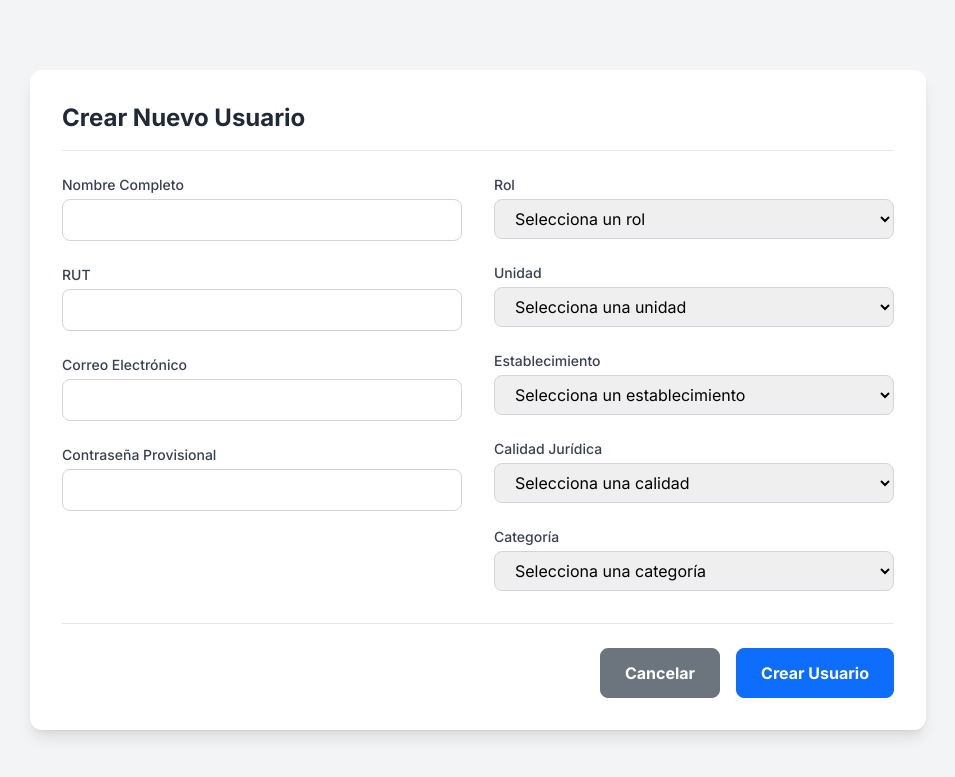
After one commit to Yosh457/hoja-de-vida-flask, a Flask app: template templates/crear_usuario.html in a window 1280 px wide. The commit adds this page. Shown: the top 777 px of the page, without its empty margins (162-1117 px from the left). Run offline with Flask 3, Linux system fonts and the light colour scheme; the template is opened without the code that fills it, so the values that code supplies are empty; some libraries are stand-ins or nearby versions.

Commit message:
Creación y configuración de página para crear usuarios

```diff
--- a/app.py
+++ b/app.py
@@ -5,7 +5,7 @@ from dotenv import load_dotenv
 from flask import Flask
 # Importamos las extensiones y los modelos que usaremos
 from flask_login import LoginManager
-from models import db, Usuario
+from models import db, Usuario, Rol, Establecimiento, Unidad, CalidadJuridica, Categoria
 from flask import render_template, redirect, url_for, flash, request
 from flask_login import login_user, logout_user, login_required, current_user
 from werkzeug.security import check_password_hash
@@ -117,6 +117,65 @@ def create_app():
         usuarios = Usuario.query.order_by(Usuario.id).all()
         return render_template('admin_panel.html', usuarios=usuarios)
 
+    @app.route('/admin/crear_usuario', methods=['GET', 'POST'])
+    @login_required
+    @admin_required
+    def crear_usuario():
+        if request.method == 'POST':
+            # 1. Recolectamos los datos del formulario
+            rut = request.form.get('rut')
+            nombre = request.form.get('nombre_completo')
+            email = request.form.get('email')
+            password = request.form.get('password')
+            rol_id = request.form.get('rol_id')
+            unidad_id = request.form.get('unidad_id')
+            establecimiento_id = request.form.get('establecimiento_id')
+            calidad_id = request.form.get('calidad_id')
+            categoria_id = request.form.get('categoria_id')
+
+            # 2. Verificamos si el email o RUT ya existen
+            if Usuario.query.filter_by(email=email).first():
+                flash('El correo electrónico ya está registrado.', 'danger')
+                return redirect(url_for('crear_usuario'))
+            if Usuario.query.filter_by(rut=rut).first():
+                flash('El RUT ya está registrado.', 'danger')
+                return redirect(url_for('crear_usuario'))
+
+            # 3. Creamos la nueva instancia de Usuario
+            nuevo_usuario = Usuario(
+                rut=rut,
+                nombre_completo=nombre,
+                email=email,
+                rol_id=rol_id,
+                unidad_id=unidad_id,
+                establecimiento_id=establecimiento_id,
+                calidad_juridica_id=calidad_id,
+                categoria_id=categoria_id
+            )
+            # Hasheamos la contraseña
+            nuevo_usuario.set_password(password)
+
+            # 4. Guardamos en la base de datos
+            db.session.add(nuevo_usuario)
+            db.session.commit()
+
+            flash('Usuario creado con éxito.', 'success')
+            return redirect(url_for('admin_panel'))
+
+        # Si el método es GET, cargamos los datos para los menús desplegables
+        roles = Rol.query.order_by(Rol.nombre).all()
+        unidades = Unidad.query.order_by(Unidad.nombre).all()
+        establecimientos = Establecimiento.query.order_by(Establecimiento.nombre).all()
+        calidades = CalidadJuridica.query.order_by(CalidadJuridica.nombre).all()
+        categorias = Categoria.query.order_by(Categoria.nombre).all()
+
+        return render_template('crear_usuario.html',
+                               roles=roles,
+                               unidades=unidades,
+                               establecimientos=establecimientos,
+                               calidades=calidades,
+                               categorias=categorias)
+
     return app
 
 # --- USER LOADER ---
--- a/templates/admin_panel.html
+++ b/templates/admin_panel.html
@@ -9,7 +9,7 @@
         </div>
         <div>
              <a href="{{ url_for('menu') }}" class="btn btn-secondary">Volver al Menú</a>
-             <a href="#" class="btn btn-primary">Crear Nuevo Usuario</a>
+             <a href="{{ url_for('crear_usuario') }}" class="btn btn-primary">Crear Nuevo Usuario</a>
         </div>
     </div>
 
--- /dev/null
+++ b/templates/crear_usuario.html
@@ -0,0 +1,84 @@
+{% extends "base.html" %}
+{% block title %}Crear Nuevo Usuario{% endblock %}
+{% block content %}
+<div class="bg-white p-8 rounded-xl shadow-lg w-full max-w-4xl mx-auto my-12">
+    <div class="border-b pb-4 mb-6">
+        <h2 class="text-2xl font-bold text-gray-800">Crear Nuevo Usuario</h2>
+    </div>
+
+    <form method="post" class="space-y-8">
+        <div class="grid grid-cols-1 md:grid-cols-2 gap-8">
+            <div class="space-y-6">
+                <div>
+                    <label for="nombre_completo" class="block text-sm font-medium text-gray-700">Nombre Completo</label>
+                    <input type="text" name="nombre_completo" class="mt-1 w-full px-4 py-2 border border-gray-300 rounded-lg" required>
+                </div>
+                <div>
+                    <label for="rut" class="block text-sm font-medium text-gray-700">RUT</label>
+                    <input type="text" name="rut" class="mt-1 w-full px-4 py-2 border border-gray-300 rounded-lg" required>
+                </div>
+                <div>
+                    <label for="email" class="block text-sm font-medium text-gray-700">Correo Electrónico</label>
+                    <input type="email" name="email" class="mt-1 w-full px-4 py-2 border border-gray-300 rounded-lg" required>
+                </div>
+                <div>
+                    <label for="password" class="block text-sm font-medium text-gray-700">Contraseña Provisional</label>
+                    <input type="password" name="password" class="mt-1 w-full px-4 py-2 border border-gray-300 rounded-lg" required>
+                </div>
+            </div>
+            <div class="space-y-6">
+                <div>
+                    <label for="rol_id" class="block text-sm font-medium text-gray-700">Rol</label>
+                    <select name="rol_id" class="mt-1 w-full px-4 py-2 border border-gray-300 rounded-lg" required>
+                        <option value="" disabled selected>Selecciona un rol</option>
+                        {% for rol in roles %}
+                            <option value="{{ rol.id }}">{{ rol.nombre }}</option>
+                        {% endfor %}
+                    </select>
+                </div>
+                <div>
+                    <label for="unidad_id" class="block text-sm font-medium text-gray-700">Unidad</label>
+                    <select name="unidad_id" class="mt-1 w-full px-4 py-2 border border-gray-300 rounded-lg" required>
+                        <option value="" disabled selected>Selecciona una unidad</option>
+                        {% for unidad in unidades %}
+                            <option value="{{ unidad.id }}">{{ unidad.nombre }}</option>
+                        {% endfor %}
+                    </select>
+                </div>
+                <div>
+                    <label for="establecimiento_id" class="block text-sm font-medium text-gray-700">Establecimiento</label>
+                    <select name="establecimiento_id" class="mt-1 w-full px-4 py-2 border border-gray-300 rounded-lg" required>
+                        <option value="" disabled selected>Selecciona un establecimiento</option>
+                        {% for est in establecimientos %}
+                            <option value="{{ est.id }}">{{ est.nombre }}</option>
+                        {% endfor %}
+                    </select>
+                </div>
+                 <div>
+                    <label for="calidad_id" class="block text-sm font-medium text-gray-700">Calidad Jurídica</label>
+                    <select name="calidad_id" class="mt-1 w-full px-4 py-2 border border-gray-300 rounded-lg" required>
+                        <option value="" disabled selected>Selecciona una calidad</option>
+                        {% for calidad in calidades %}
+                            <option value="{{ calidad.id }}">{{ calidad.nombre }}</option>
+                        {% endfor %}
+                    </select>
+                </div>
+                 <div>
+                    <label for="categoria_id" class="block text-sm font-medium text-gray-700">Categoría</label>
+                    <select name="categoria_id" class="mt-1 w-full px-4 py-2 border border-gray-300 rounded-lg" required>
+                        <option value="" disabled selected>Selecciona una categoría</option>
+                        {% for cat in categorias %}
+                            <option value="{{ cat.id }}">{{ cat.nombre }}</option>
+                        {% endfor %}
+                    </select>
+                </div>
+            </div>
+        </div>
+
+        <div class="flex justify-end gap-4 pt-6 border-t mt-8">
+            <a href="{{ url_for('admin_panel') }}" class="btn btn-secondary">Cancelar</a>
+            <button type="submit" class="btn btn-primary">Crear Usuario</button>
+        </div>
+    </form>
+</div>
+{% endblock %}
```
